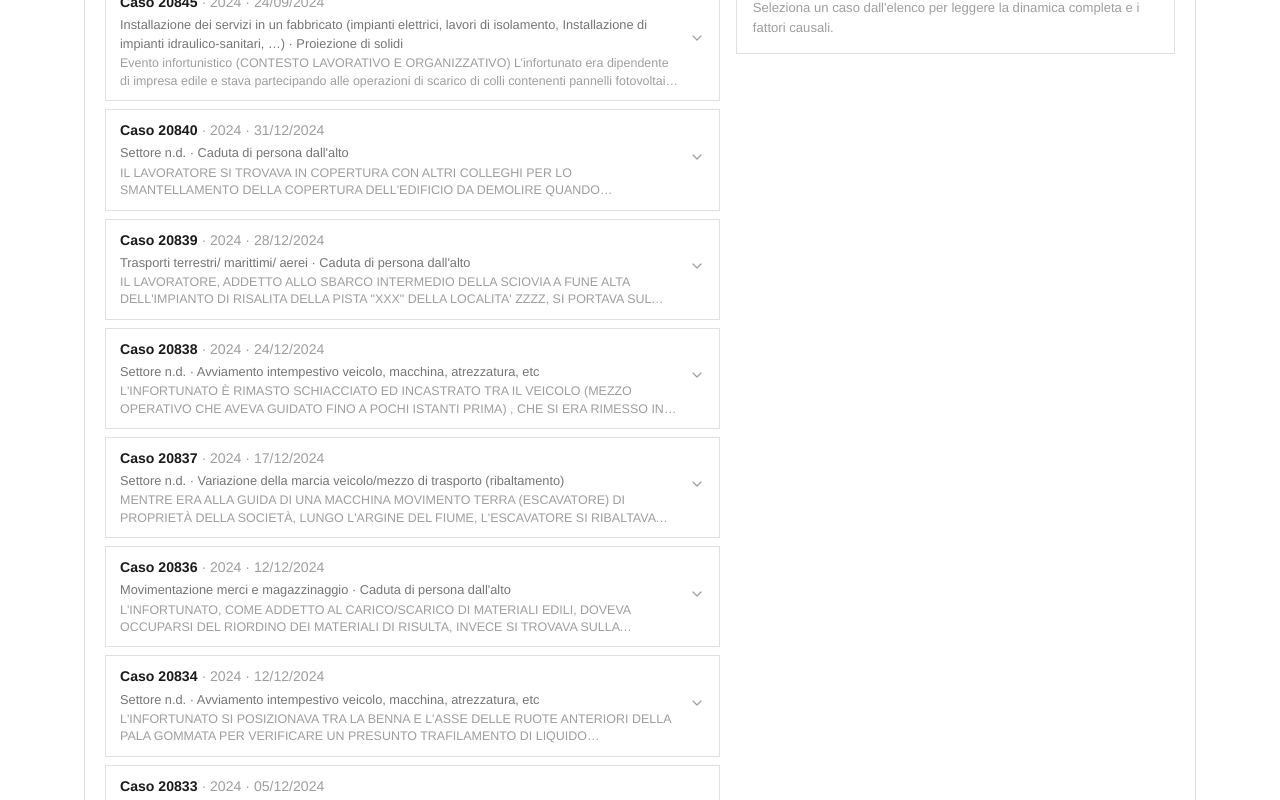
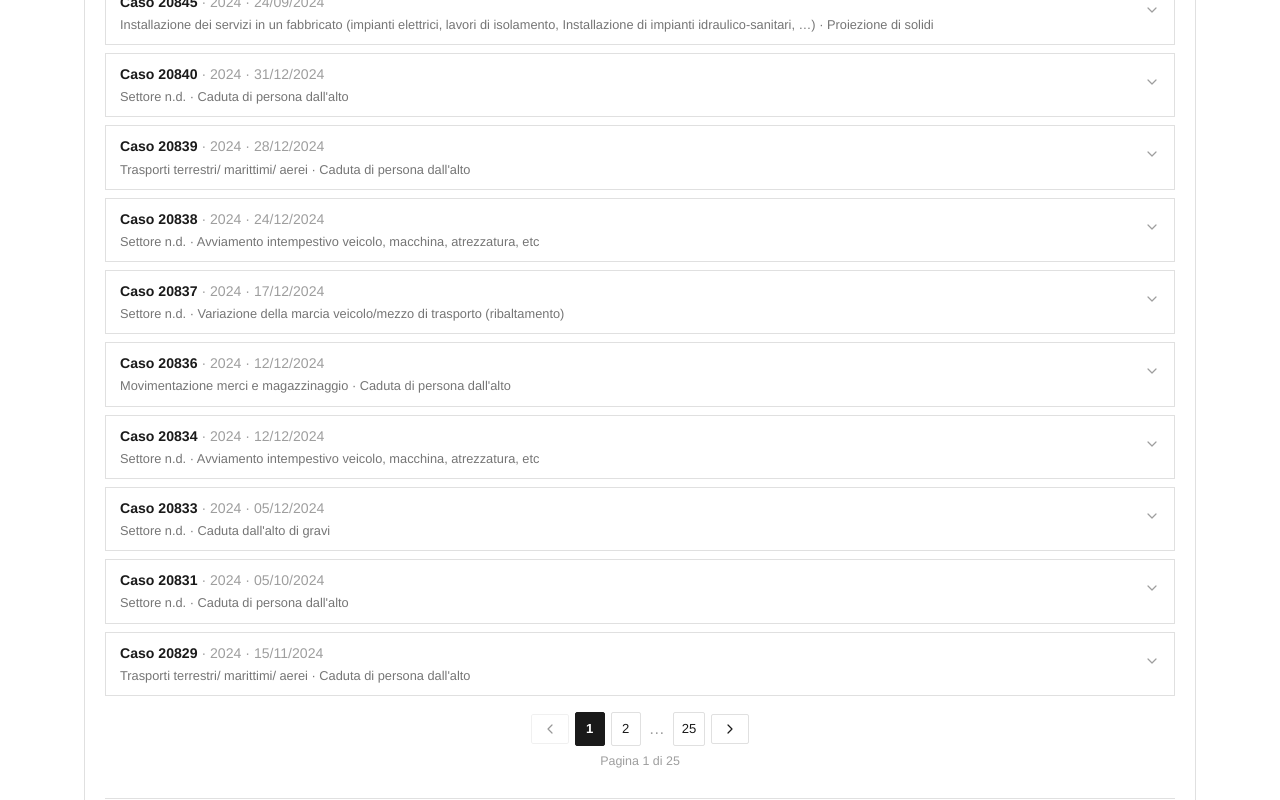
Before and after one commit to dynamic1990/osservatorio-infortuni, a Next.js app: page /casi-mortali in a window 1280 px wide. Shown: the part 4280-5080 px from the top of the page. Built offline with nearby package versions, Linux system fonts and the light colour scheme.

Commit message:
feat: paginate case explorer listing

```diff
--- a/src/components/charts/informo-esploratore.tsx
+++ b/src/components/charts/informo-esploratore.tsx
@@ -1,7 +1,7 @@
 "use client";
 
 import { useEffect, useMemo, useState, type ReactNode } from "react";
-import { ChevronDown, ChevronUp, RotateCcw } from "lucide-react";
+import { ChevronDown, ChevronLeft, ChevronRight, ChevronUp, RotateCcw } from "lucide-react";
 import { ANNI_INFORMO, ANNO_DEFAULT } from "@/lib/informo-casi";
 
 interface CatalogoCaso {
@@ -28,6 +28,8 @@ interface Catalogo {
 
 type Ordina = "anno-desc" | "anno-asc" | "causa" | "settore";
 
+const PAGE_SIZE = 10;
+
 // Evidenzia la prima occorrenza della query nel testo (ricerca full-text).
 function evidenzia(testo: string | null | undefined, query: string): ReactNode {
   const q = query.trim().toLowerCase();
@@ -46,17 +48,26 @@ function evidenzia(testo: string | null | undefined, query: string): ReactNode {
   );
 }
 
-// Estratto a capo singolo per la riga di elenco.
-function estratto(testo: string | null | undefined, max: number): string {
-  const t = (testo ?? "").replace(/\s+/g, " ").trim();
-  return t.length > max ? t.slice(0, max).trimEnd() + "…" : t;
+// Finestra di pagine numerate (con ellissi) attorno alla pagina corrente.
+function intervalloPagine(corrente: number, totale: number): (number | "…")[] {
+  if (totale <= 7) return Array.from({ length: totale }, (_, i) => i + 1);
+  const candidati = new Set<number>([1, totale, corrente, corrente - 1, corrente + 1]);
+  const validi = [...candidati].filter((p) => p >= 1 && p <= totale).sort((a, b) => a - b);
+  const out: (number | "…")[] = [];
+  let prev = 0;
+  for (const p of validi) {
+    if (p - prev > 1) out.push("…");
+    out.push(p);
+    prev = p;
+  }
+  return out;
 }
 
 // Esploratore delle dinamiche: ricerca libera (full-text su dinamica e
-// fattori) e filtri per anno, settore, causa. È la vista qualitativa
-// dell'archivio: ogni caso restituisce la narrativa e i fattori secondo il
-// modello Informo. Il catalogo è servito come file statico in /data e
-// caricato su interazione, per non appesantire il bundle.
+// fattori) e filtri per anno, settore, causa. Il catalogo è servito come
+// file statico in /data e caricato su interazione, per non appesantire il
+// bundle. La lista mostra pochi casi per pagina: si sfoglia con la
+// paginazione e si apre un caso alla volta.
 export function InformoEsploratore() {
   const [catalogo, setCatalogo] = useState<Catalogo | null>(null);
   const [query, setQuery] = useState("");
@@ -64,9 +75,8 @@ export function InformoEsploratore() {
   const [settore, setSettore] = useState<string>("tutti");
   const [causa, setCausa] = useState<string>("tutti");
   const [ordina, setOrdina] = useState<Ordina>("anno-desc");
+  const [pagina, setPagina] = useState(0);
   const [aperto, setAperto] = useState<number | null>(null);
-  const [caricato, setCaricato] = useState(false);
-  const [visibili, setVisibili] = useState(50);
 
   useEffect(() => {
     fetch("/data/informo-catalogo.json")
@@ -75,9 +85,9 @@ export function InformoEsploratore() {
       .catch(() => setCatalogo(null));
   }, []);
 
-  // Quando i filtri cambiano, riparti dalla prima pagina di risultati.
+  // Quando i filtri cambiano, si riparte dalla prima pagina.
   useEffect(() => {
-    setVisibili(50);
+    setPagina(0);
   }, [query, anno, settore, causa, ordina]);
 
   const settori = useMemo(() => {
@@ -129,10 +139,15 @@ export function InformoEsploratore() {
     return cnt;
   }, [catalogo]);
 
-  const casoSelezionato = useMemo(
-    () => catalogo?.casi.find((c) => c.codice === aperto) ?? null,
-    [catalogo, aperto],
-  );
+  const pagine = Math.max(1, Math.ceil(risultati.length / PAGE_SIZE));
+  const paginaCorrente = Math.min(pagina, pagine - 1);
+  const visibili = risultati.slice(paginaCorrente * PAGE_SIZE, (paginaCorrente + 1) * PAGE_SIZE);
+  const tipoFiltri =
+    query.trim() !== "" ||
+    anno !== "tutti" ||
+    settore !== "tutti" ||
+    causa !== "tutti" ||
+    ordina !== "anno-desc";
 
   const azzeraFiltri = () => {
     setQuery("");
@@ -270,7 +285,6 @@ export function InformoEsploratore() {
         </select>
       </div>
 
-      <div style={{ display: "grid", gap: "var(--space-2)" }}>
       <div
         style={{
           display: "flex",
@@ -286,7 +300,7 @@ export function InformoEsploratore() {
           {catalogo
             ? `${risultati.length} casi su ${catalogo.casi.length} nel catalogo`
             : "Caricamento catalogo..."}
-            {(query || anno !== "tutti" || settore !== "tutti" || causa !== "tutti" || ordina !== "anno-desc") && (
+          {tipoFiltri && (
             <button
               type="button"
               onClick={azzeraFiltri}
@@ -308,27 +322,11 @@ export function InformoEsploratore() {
             </button>
           )}
         </span>
-          {catalogo && risultati.length > 0 && (
-            <span style={{ display: "flex", gap: "var(--space-2)", flexWrap: "wrap" }}>
-              <strong>{risultati.filter((c) => c.dinamica).length}</strong> con narrativa completa
-              <span aria-hidden="true">·</span>
-              <strong>{risultati.filter((c) => (c.fattori ?? []).length > 0).length}</strong> con fattori causali
-            </span>
-          )}
-        </div>
       </div>
 
-      <div
-        style={{
-          display: "grid",
-          gridTemplateColumns: "minmax(0, 1.4fr) minmax(0, 1fr)",
-          gap: "var(--space-4)",
-          alignItems: "start",
-        }}
-      >
-        {/* Colonna lista */}
+      {/* Lista: pochi casi per pagina */}
       <div style={{ display: "grid", gap: "var(--space-2)" }}>
-          {risultati.slice(0, visibili).map((c) => {
+        {visibili.map((c) => {
           const apertoId = aperto === c.codice;
           return (
             <div
@@ -372,148 +370,177 @@ export function InformoEsploratore() {
                     {c.settore ?? "Settore n.d."}
                     {c.incidente ? ` · ${c.incidente}` : ""}
                   </span>
-                  {c.dinamica && (
-                    <span
-                      style={{
-                        fontSize: "0.78rem",
-                        color: "var(--color-text-muted)",
-                        display: "-webkit-box",
-                        WebkitLineClamp: 2,
-                        WebkitBoxOrient: "vertical",
-                        overflow: "hidden",
-                        lineHeight: 1.4,
-                      }}
-                    >
-                      {evidenzia(estratto(c.dinamica, 220), query)}
-                    </span>
-                  )}
                 </span>
                 <span style={{ fontSize: "0.85rem", color: "var(--color-text-muted)" }}>
                   {apertoId ? <ChevronUp aria-hidden="true" size={16} strokeWidth={1.8} /> : <ChevronDown aria-hidden="true" size={16} strokeWidth={1.8} />}
                 </span>
               </button>
-            </div>
-          );
-          })}
-          {risultati.length === 0 && (
-            <div style={{ fontSize: "0.85rem", color: "var(--color-text-muted)" }}>
-              Nessun caso corrisponde alla ricerca.
-            </div>
-          )}
-          {risultati.length > visibili && (
-            <button
-              type="button"
-              onClick={() => setVisibili((v) => v + 50)}
+              {apertoId && (
+                <div style={{ padding: "0 14px 14px", display: "grid", gap: "var(--space-3)" }}>
+                  <dl
                     style={{
-                justifySelf: "start",
-                padding: "8px 14px",
-                background: "none",
-                border: "1px solid var(--color-divider)",
-                borderRadius: 2,
-                font: "inherit",
-                fontSize: "0.82rem",
-                color: "var(--color-link)",
-                cursor: "pointer",
-              }}
-            >
-              Mostra altri ({risultati.length - visibili} rimanenti)
-            </button>
-          )}
-        </div>
-
-        {/* Colonna scheda dettaglio */}
-        <div
-          style={{
-            position: "sticky",
-            top: "calc(var(--space-4))",
-            border: "1px solid var(--color-divider)",
-            background: "var(--color-raised)",
-            padding: "var(--space-4)",
                       display: "grid",
-            gap: "var(--space-3)",
-            minWidth: 0,
-          }}
-        >
-          {casoSelezionato ? (
-            <>
-              <div
-                style={{
-                  display: "flex",
-                  justifyContent: "space-between",
-                  alignItems: "flex-start",
+                      gridTemplateColumns: "repeat(auto-fit, minmax(150px, 1fr))",
                       gap: "var(--space-2)",
-                  flexWrap: "wrap",
+                      margin: 0,
+                      fontSize: "0.8rem",
                     }}
                   >
                     <div>
-                  <div style={{ fontSize: "0.72rem", fontWeight: 750, letterSpacing: "0.08em", textTransform: "uppercase", color: "var(--color-text-muted)" }}>
-                    Scheda del caso {casoSelezionato.codice}
+                      <dt style={{ color: "var(--color-text-muted)" }}>Mansione</dt>
+                      <dd style={{ margin: 0 }}>{c.mansione ?? "n.d."}</dd>
                     </div>
-                  <div style={{ fontSize: "0.85rem", color: "var(--color-text-soft)" }}>
-                    {casoSelezionato.anno} {casoSelezionato.data ? `· ${casoSelezionato.data}` : ""} · {casoSelezionato.incidente ?? "dinamica n.d."}
+                    <div>
+                      <dt style={{ color: "var(--color-text-muted)" }}>Luogo</dt>
+                      <dd style={{ margin: 0 }}>{c.luogo ?? "n.d."}</dd>
                     </div>
+                    <div>
+                      <dt style={{ color: "var(--color-text-muted)" }}>Sede lesione</dt>
+                      <dd style={{ margin: 0 }}>{c.sedeLesione ?? "n.d."}</dd>
                     </div>
-                <button
-                  type="button"
-                  onClick={() => setAperto(null)}
-                  aria-label="Chiudi la scheda"
-                  style={{ background: "none", border: "none", cursor: "pointer", color: "var(--color-text-muted)", padding: 4 }}
-                >
-                  ✕
-                </button>
+                    <div>
+                      <dt style={{ color: "var(--color-text-muted)" }}>Natura lesione</dt>
+                      <dd style={{ margin: 0 }}>{c.naturaLesione ?? "n.d."}</dd>
                     </div>
-
-              <dl style={{ display: "grid", gap: "var(--space-2)", margin: 0, fontSize: "0.8rem" }}>
-                {[
-                  ["Settore", casoSelezionato.settore],
-                  ["Mansione", casoSelezionato.mansione],
-                  ["Luogo", casoSelezionato.luogo],
-                  ["Sesso", casoSelezionato.sesso],
-                  ["Cittadinanza", casoSelezionato.cittadinanza],
-                  ["Rapporto di lavoro", casoSelezionato.rapportoLavoro],
-                  ["Sede lesione", casoSelezionato.sedeLesione],
-                  ["Natura lesione", casoSelezionato.naturaLesione],
-                  ["Agente materiale", casoSelezionato.agenteMateriale],
-                ].map(([label, valore]) => (
-                  <div key={label} style={{ display: "grid", gridTemplateColumns: "minmax(100px, 1fr) minmax(0, 2fr)", gap: "var(--space-2)" }}>
-                    <dt style={{ color: "var(--color-text-muted)" }}>{label}</dt>
-                    <dd style={{ margin: 0, wordBreak: "break-word" }}>{valore ?? "n.d."}</dd>
+                    <div>
+                      <dt style={{ color: "var(--color-text-muted)" }}>Agente materiale</dt>
+                      <dd style={{ margin: 0 }}>{c.agenteMateriale ?? "n.d."}</dd>
                     </div>
-                ))}
+                    <div>
+                      <dt style={{ color: "var(--color-text-muted)" }}>Rapporto di lavoro</dt>
+                      <dd style={{ margin: 0 }}>{c.rapportoLavoro ?? "n.d."}</dd>
+                    </div>
                   </dl>
-
-              {casoSelezionato.dinamica && (
+                  {c.dinamica && (
                     <div style={{ display: "grid", gap: 4 }}>
                       <div style={{ fontSize: "0.75rem", fontWeight: 700, color: "var(--color-text-muted)", textTransform: "uppercase" }}>
                         Dinamica
                       </div>
                       <p style={{ margin: 0, fontSize: "0.87rem", lineHeight: 1.55, whiteSpace: "pre-wrap" }}>
-                    {evidenzia(casoSelezionato.dinamica, query)}
+                        {evidenzia(c.dinamica, query)}
                       </p>
                     </div>
                   )}
-
-              {casoSelezionato.fattori?.length > 0 && (
+                  {c.fattori?.length > 0 && (
                     <div style={{ display: "grid", gap: "var(--space-2)" }}>
                       <div style={{ fontSize: "0.75rem", fontWeight: 700, color: "var(--color-text-muted)", textTransform: "uppercase" }}>
                         Fattori causali
                       </div>
-                  {casoSelezionato.fattori.map((f, i) => (
-                    <div key={i} style={{ fontSize: "0.83rem", lineHeight: 1.4, paddingLeft: 10, borderLeft: "2px solid var(--color-divider)" }}>
+                      {c.fattori.map((f, i) => (
+                        <div
+                          key={i}
+                          style={{
+                            fontSize: "0.83rem",
+                            lineHeight: 1.4,
+                            paddingLeft: 10,
+                            borderLeft: "2px solid var(--color-divider)",
+                          }}
+                        >
                           <strong>{f.tipoFattore ?? "Fattore"}</strong>
                           {f.detMod ? ` (${f.detMod})` : ""}: {evidenzia(f.testo, query)}
                         </div>
                       ))}
                     </div>
                   )}
-            </>
-          ) : (
-            <div style={{ fontSize: "0.82rem", color: "var(--color-text-muted)", lineHeight: 1.5 }}>
-              Seleziona un caso dall&apos;elenco per leggere la dinamica completa e i fattori causali.
                 </div>
               )}
             </div>
+          );
+        })}
+        {visibili.length === 0 && (
+          <div style={{ fontSize: "0.85rem", color: "var(--color-text-muted)" }}>
+            Nessun caso corrisponde alla ricerca.
           </div>
+        )}
+      </div>
+
+      {/* Paginazione */}
+      {pagine > 1 && (
+        <nav
+          aria-label="Pagine dei casi"
+          style={{
+            display: "flex",
+            alignItems: "center",
+            justifyContent: "center",
+            gap: 6,
+            flexWrap: "wrap",
+          }}
+        >
+          <button
+            type="button"
+            disabled={paginaCorrente === 0}
+            onClick={() => setPagina((p) => Math.max(0, p - 1))}
+            aria-label="Pagina precedente"
+            style={{
+              display: "inline-flex",
+              alignItems: "center",
+              padding: "6px 10px",
+              background: "none",
+              border: "1px solid var(--color-divider)",
+              borderRadius: 2,
+              font: "inherit",
+              fontSize: "0.82rem",
+              color: "var(--color-text)",
+              cursor: paginaCorrente === 0 ? "default" : "pointer",
+              opacity: paginaCorrente === 0 ? 0.45 : 1,
+            }}
+          >
+            <ChevronLeft aria-hidden="true" size={16} strokeWidth={1.8} />
+          </button>
+          {intervalloPagine(paginaCorrente + 1, pagine).map((p, i) =>
+            p === "…" ? (
+              <span key={`ell-${i}`} style={{ color: "var(--color-text-muted)", padding: "0 2px" }}>
+                …
+              </span>
+            ) : (
+              <button
+                key={p}
+                type="button"
+                onClick={() => setPagina(p - 1)}
+                aria-current={p === paginaCorrente + 1 ? "page" : undefined}
+                style={{
+                  minWidth: 30,
+                  padding: "6px 8px",
+                  borderRadius: 2,
+                  font: "inherit",
+                  fontSize: "0.82rem",
+                  cursor: "pointer",
+                  border: p === paginaCorrente + 1 ? "1px solid var(--color-text)" : "1px solid var(--color-divider)",
+                  background: p === paginaCorrente + 1 ? "var(--color-text)" : "var(--color-raised)",
+                  color: p === paginaCorrente + 1 ? "var(--color-raised)" : "var(--color-text)",
+                  fontWeight: p === paginaCorrente + 1 ? 700 : 500,
+                }}
+              >
+                {p}
+              </button>
+            ),
+          )}
+          <button
+            type="button"
+            disabled={paginaCorrente === pagine - 1}
+            onClick={() => setPagina((p) => Math.min(pagine - 1, p + 1))}
+            aria-label="Pagina successiva"
+            style={{
+              display: "inline-flex",
+              alignItems: "center",
+              padding: "6px 10px",
+              background: "none",
+              border: "1px solid var(--color-divider)",
+              borderRadius: 2,
+              font: "inherit",
+              fontSize: "0.82rem",
+              color: "var(--color-text)",
+              cursor: paginaCorrente === pagine - 1 ? "default" : "pointer",
+              opacity: paginaCorrente === pagine - 1 ? 0.45 : 1,
+            }}
+          >
+            <ChevronRight aria-hidden="true" size={16} strokeWidth={1.8} />
+          </button>
+          <span style={{ fontSize: "0.78rem", color: "var(--color-text-muted)", width: "100%", textAlign: "center" }}>
+            Pagina {paginaCorrente + 1} di {pagine}
+          </span>
+        </nav>
+      )}
 
       <p className="source-note">
         Il catalogo mostra i casi nella forma sintetica dell&apos;archivio
```
Lines whose indentation alone changed are shown as unchanged.
